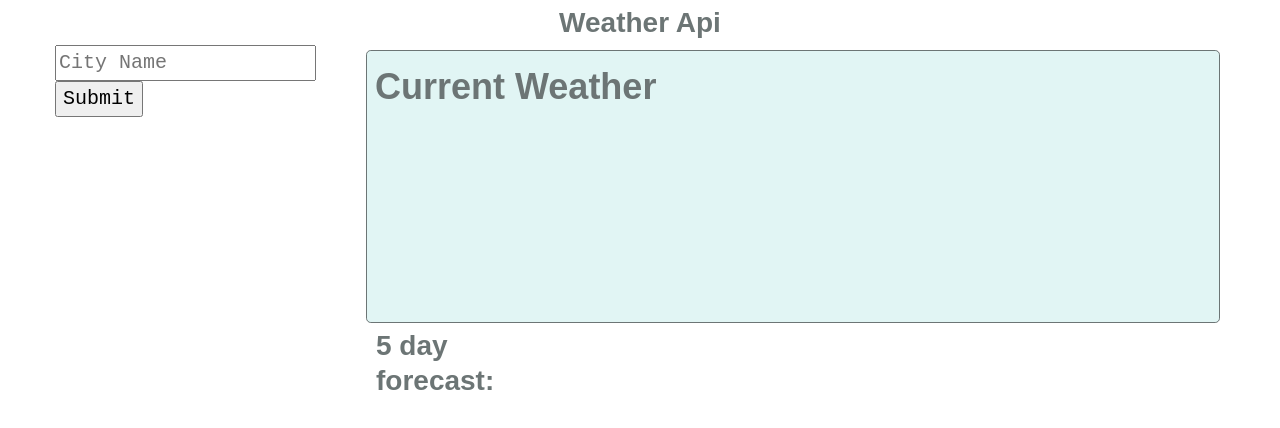
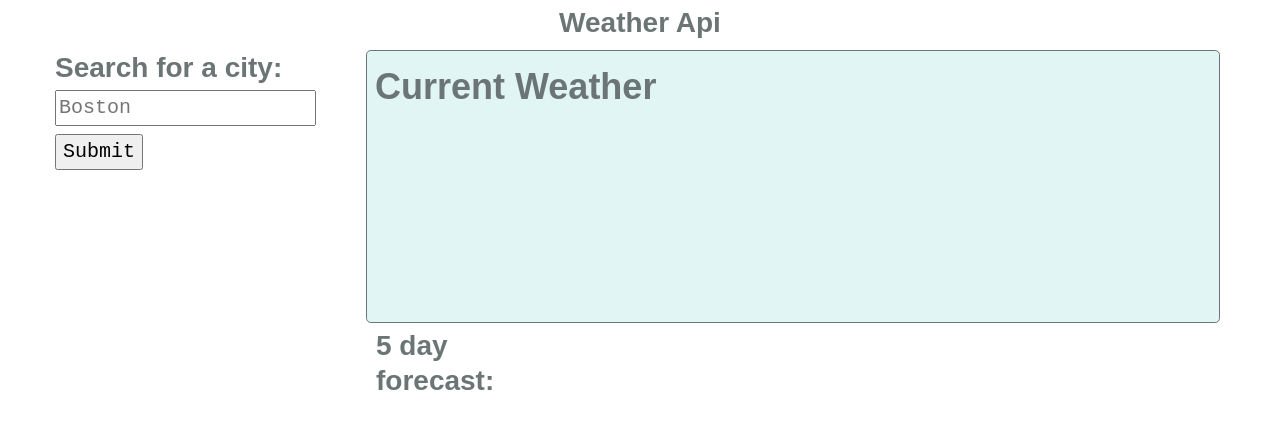
Before and after one commit to banderson19/weather_dashborad, a website: page index.html in a window 1280 px wide. Drawn offline with nearby package versions, Linux system fonts and the light colour scheme.

Commit message:
final code before submission

```diff
--- a/index.html
+++ b/index.html
@@ -20,8 +20,9 @@
     </div>
     <div class="row">
         <div class="input mb-3 col">
-            <input type="text" class="inputValue" placeholder="City Name">
-            <input type="submit" value="Submit" class="submit ">
+            <h3>Search for a city: </h3>
+            <input type="text" class="inputValue" placeholder="Boston">
+            <input class="mt-2" type="submit" value="Submit" class="submit ">
         </div>
 
         <div class="col-9">
```
Also changed, not shown: app.js (+0 -31 lines).
